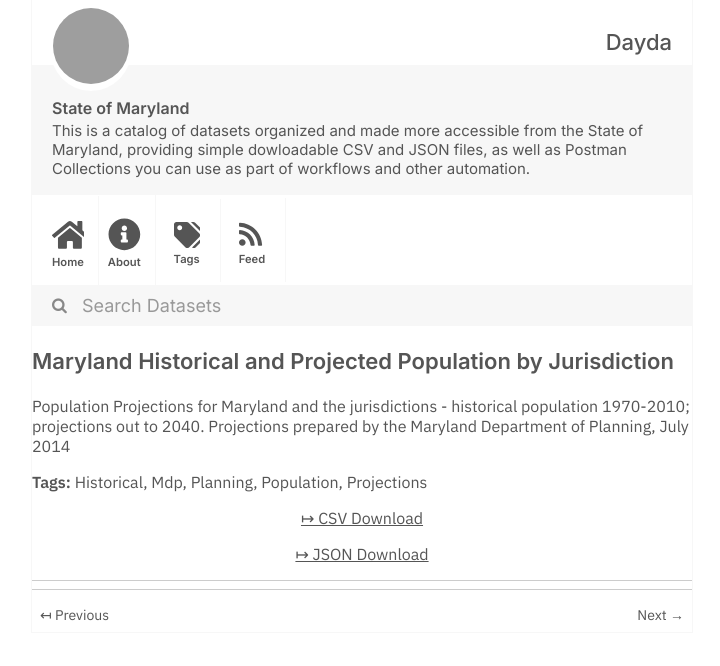
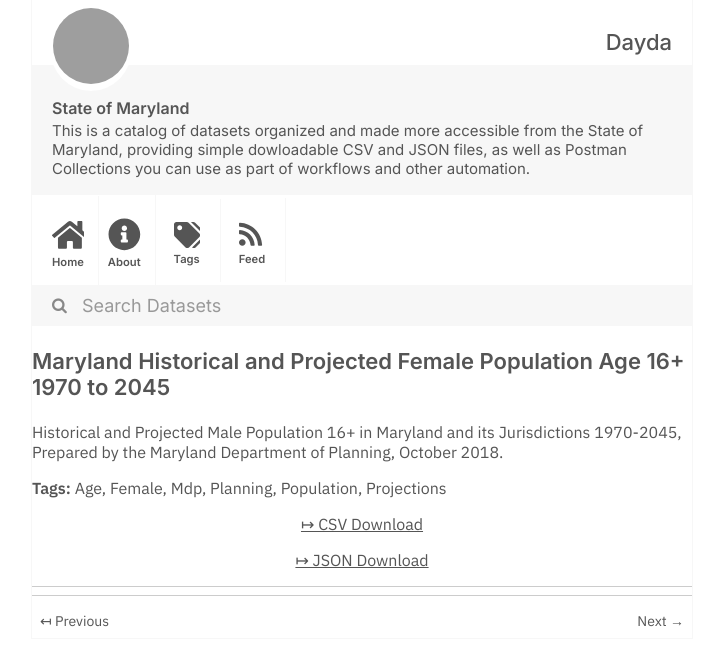
Before and after one commit to dayda-entities/state-of-maryland, a Jekyll site: the page built from _posts/2020-11-10-maryland-historical-and-projec.md, in a window 1280 px wide, cut to the strip 0-666 px from the top of the page. Shown: the whole strip, without its empty margins (278-998 px from the left). Built offline with Jekyll 4.4.1, drawn with Linux system fonts in a browser that asks for light colours; grey boxes are pictures that could not be loaded.

Commit message:
Publish Data

```diff
--- a/_posts/2020-11-10-maryland-historical-and-projec.md
+++ b/_posts/2020-11-10-maryland-historical-and-projec.md
@@ -1,22 +1,23 @@
 ---
-title: Maryland Historical and Projected Population by Jurisdiction
-created: '2020-11-10T17:25:14.504718'
-modified: '2020-11-10T17:25:14.504725'
+title: Maryland Historical and Projected Female Population Age 16+ 1970 to 2045
+created: '2020-11-10T17:24:24.290432'
+modified: '2020-11-10T17:24:24.290443'
 state: active
 type: dataset
 tags:
-  - Historical
+  - Age
+  - Female
   - Mdp
   - Planning
   - Population
   - Projections
 groups:
   - Local Government
-csv_url: 'https://opendata.maryland.gov/api/views/nnwx-dpqi/rows.csv?accessType=DOWNLOAD'
+csv_url: 'https://opendata.maryland.gov/api/views/b6zs-qtkb/rows.csv?accessType=DOWNLOAD'
 json_url: >-
-  https://opendata.maryland.gov/api/views/nnwx-dpqi/rows.json?accessType=DOWNLOAD
+  https://opendata.maryland.gov/api/views/b6zs-qtkb/rows.json?accessType=DOWNLOAD
 layout: post
 
 ---
-Population Projections for Maryland and the jurisdictions - historical population 1970-2010; projections out to 2040.
-Projections prepared by the Maryland Department of Planning, July 2014
+Historical and Projected Male Population 16+ in Maryland and its Jurisdictions 1970-2045,
+Prepared by the Maryland Department of Planning, October 2018.
```
